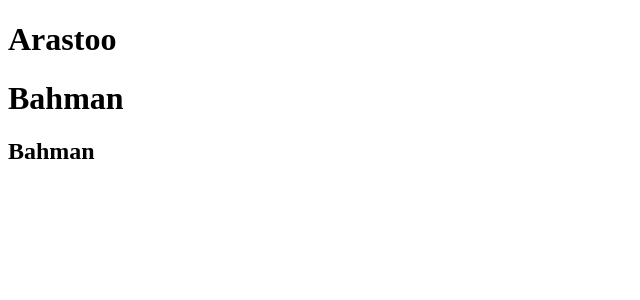
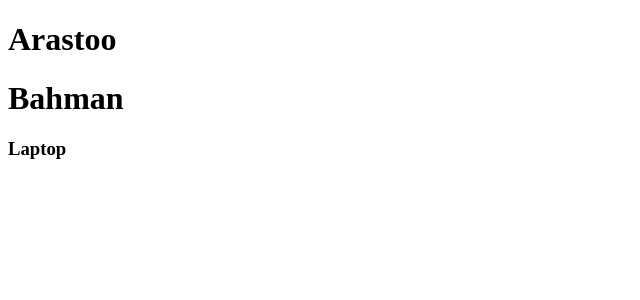
Before and after one commit to arastooghodsi/Havadar-Rep, an Angular app: page / in a window 1280 px wide. Shown: the top 300 px of the page, without its empty margins (0-640 px from the left). Built offline with nearby package versions, Linux system fonts and the light colour scheme.

Commit message:
Added a new line Laptop

```diff
--- a/src/app/app.component.html
+++ b/src/app/app.component.html
@@ -2,4 +2,4 @@
 
 <h1>Bahman</h1>
 
-<h2>Bahman</h2>
+<h3>Laptop</h3>
```
